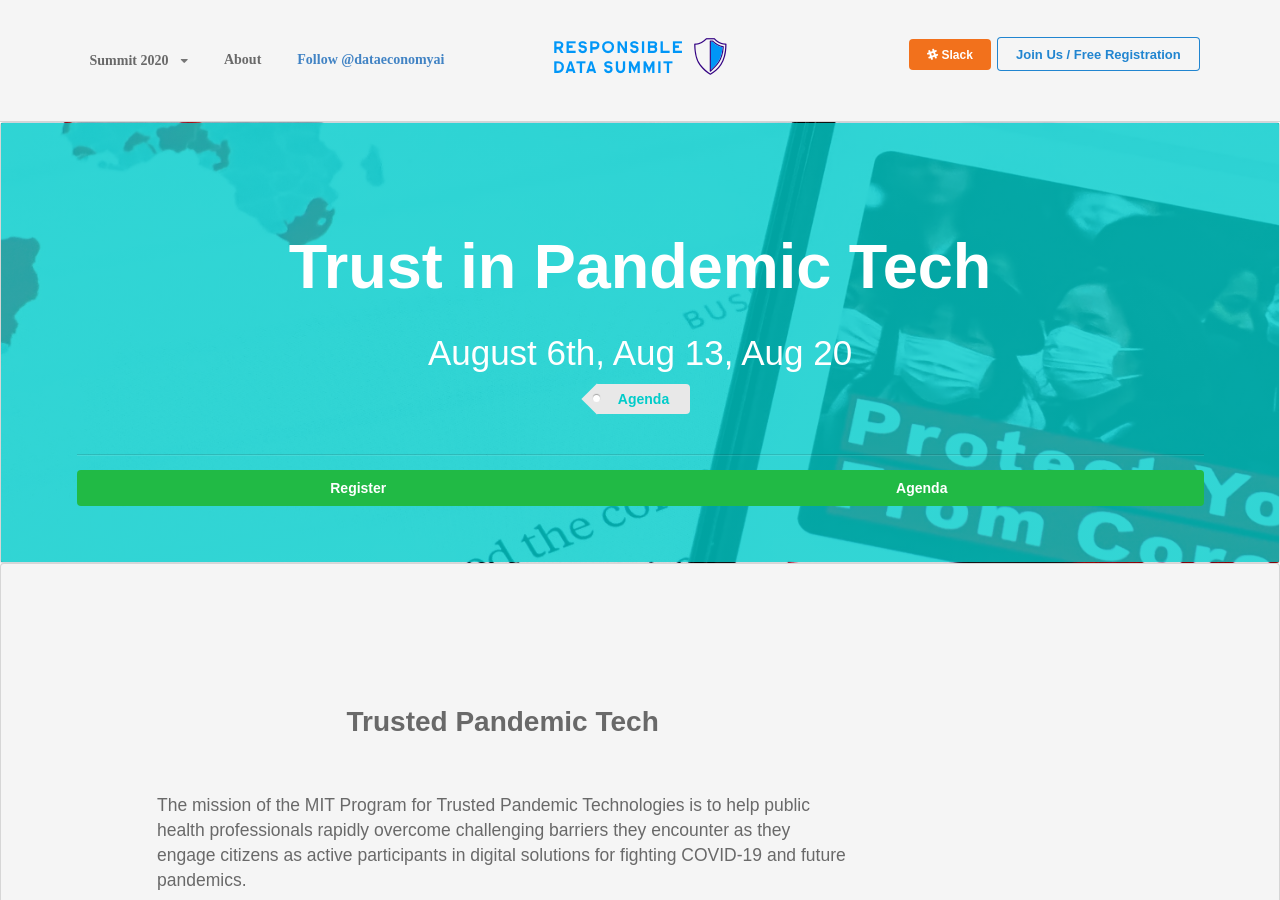
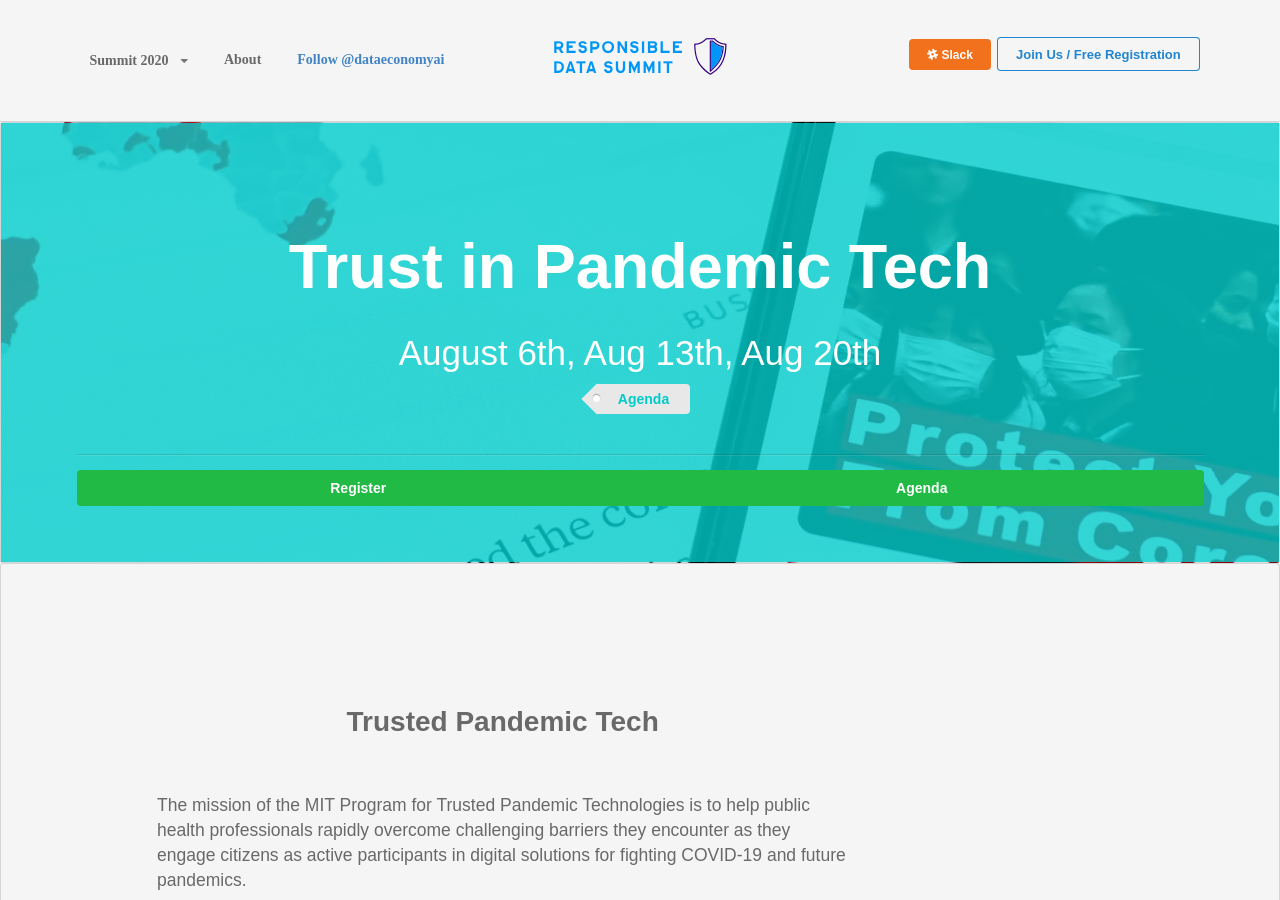
Before and after one commit to responsible-data-summit/events, a Jekyll site: the page built from trust.html, in a window 1280 px wide and 900 px high. Built offline with Jekyll 4.4.1, drawn with Linux system fonts in a browser that asks for light colours; some web fonts are replaced; comment, search, counter and statistics services are not loaded.

Commit message:
fix language

```diff
--- a/trust.html
+++ b/trust.html
@@ -11,7 +11,7 @@
             Trust in Pandemic Tech
         </h1>
         <h3 class="ui header" style="margin-bottom: 0em;">
-		August 6th, Aug 13, Aug 20<br>
+		August 6th, Aug 13th, Aug 20th<br>
             <a href="/events/agenda-0806" class="ui tag large label" style="color: rgba(0, 204, 202, 1);">Agenda</a>
         </h3>
         <br>
```
